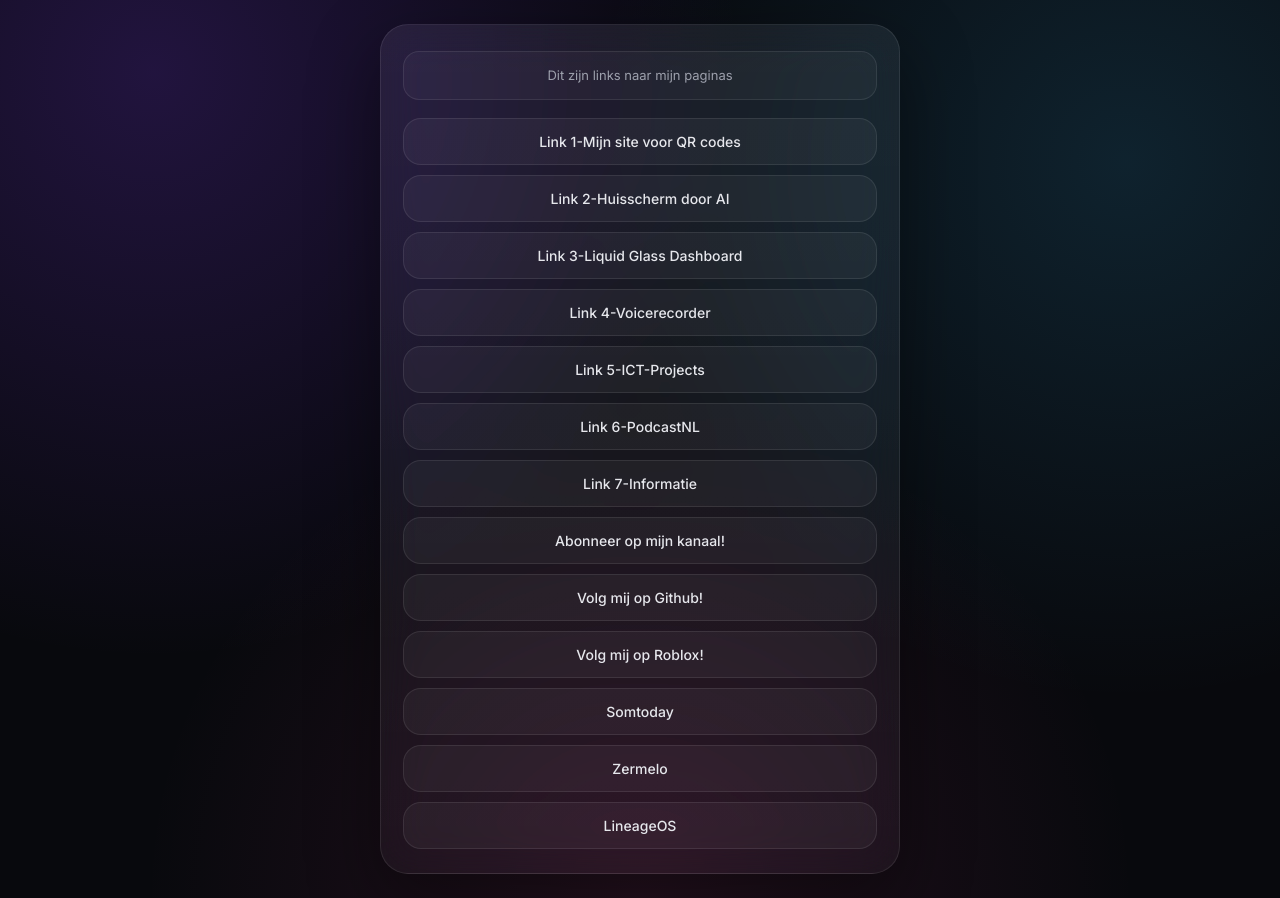
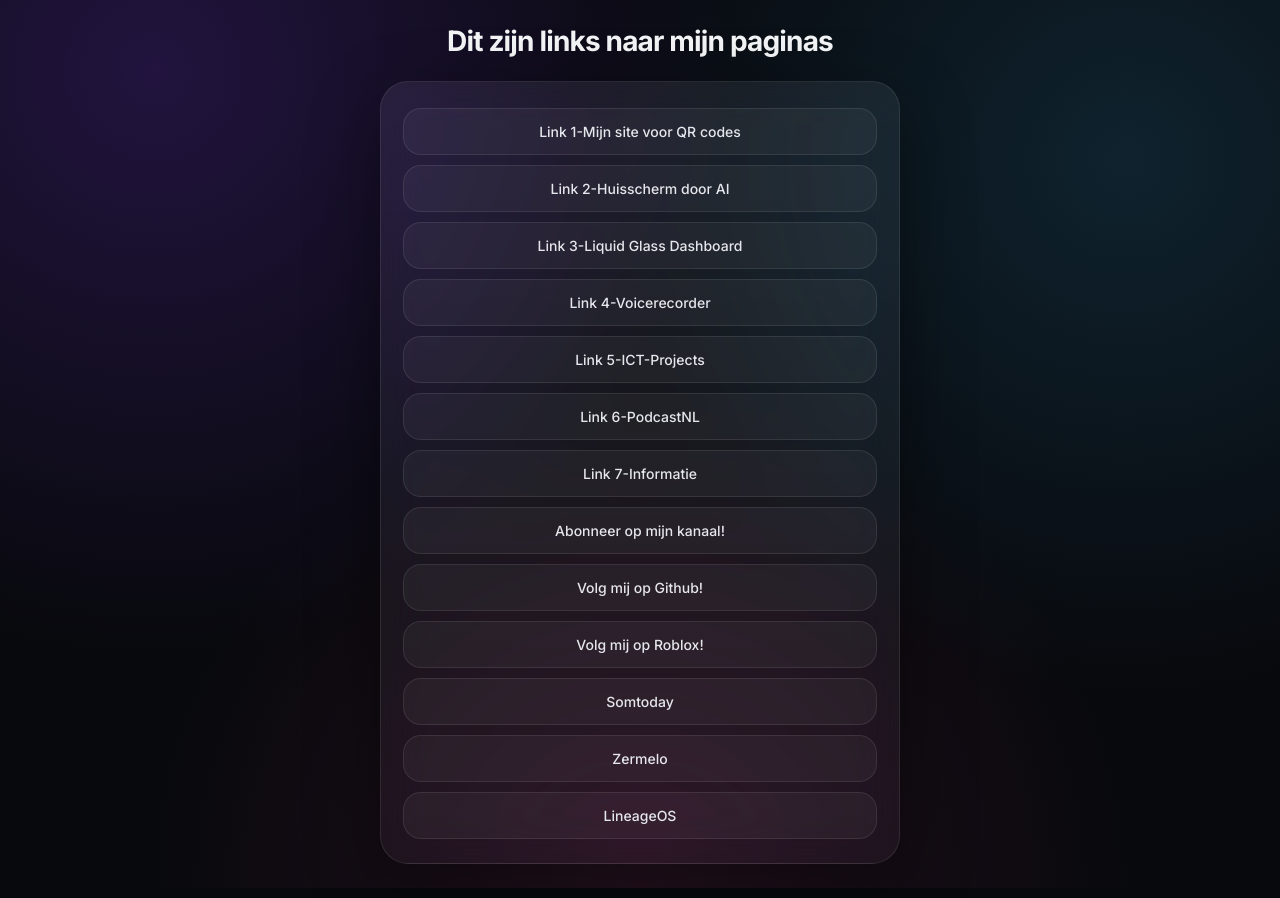
Before and after one commit to quintenmuskens-png/quintenmuskens-png.github.io, a plain HTML site: page index.html in a window 1280 px wide. Drawn offline with Linux system fonts and the light colour scheme.

Commit message:
Add page title and update button container styles
Added a page title with styling and removed redundant span.

```diff
--- a/index.html
+++ b/index.html
@@ -46,6 +46,16 @@
                 var(--bg);
         }
 
+        .page-title{
+            margin-bottom:22px;
+            text-align:center;
+            color:var(--text);
+            font-size:28px;
+            font-weight:700;
+            letter-spacing:-.03em;
+            line-height:1.25;
+        }
+
         .button-container{
             width:100%;
             max-width:520px;
@@ -65,19 +75,6 @@
             .button-container{
                 background:#15161c;
             }
-        }
-
-        .button-container span{
-            display:block;
-            text-align:center;
-            color:var(--muted);
-            font-size:13px;
-            line-height:1.6;
-            background:rgba(255,255,255,.035);
-            border:1px solid var(--border);
-            border-radius:16px;
-            padding:13px 15px;
-            margin-bottom:8px;
         }
 
         .link-button{
@@ -113,6 +110,10 @@
                 padding:16px 12px;
             }
 
+            .page-title{
+                font-size:24px;
+            }
+
             .button-container{
                 padding:20px 16px;
             }
@@ -121,8 +122,9 @@
 </head>
 <body>
 
+    <h1 class="page-title">Dit zijn links naar mijn paginas</h1>
+
     <div class="button-container">
-      <span>Dit zijn links naar mijn paginas</span>
         <!-- Replace the '#' with your actual website links -->
         <a href="garmin" class="link-button">Link 1-Mijn site voor QR codes</a>
         <a href="home2" class="link-button">Link 2-Huisscherm door AI</a>
```
